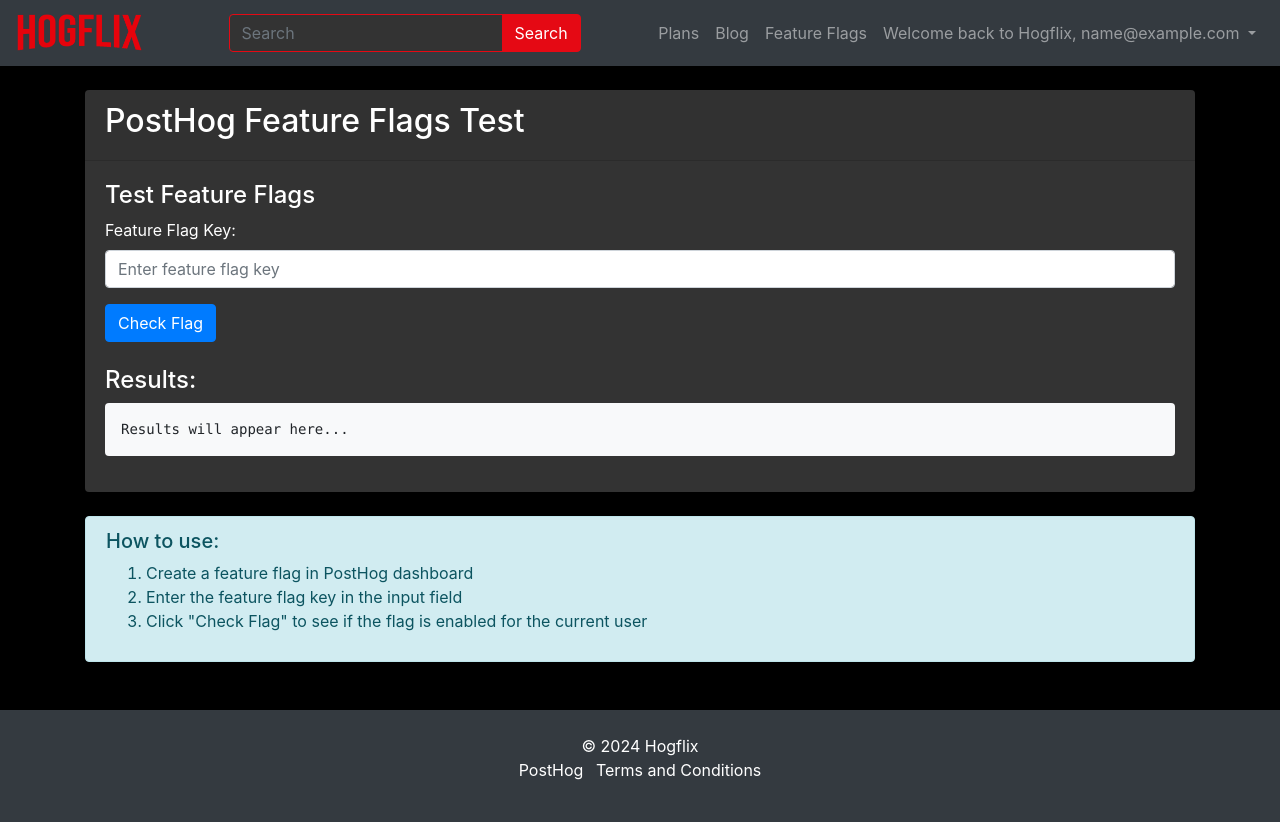
After one commit to kmt901/posthog-demo, a Flask app: page /feature-flags in a window 1280 px wide. The commit adds this page. Run offline with Flask 3, Linux system fonts and the light colour scheme; the visitor is signed in with stand-in values (Sample User, id 1); some libraries are stand-ins or nearby versions.

Commit message:
Changes to work on Fly.io

```diff
--- a/app.py
+++ b/app.py
@@ -226,5 +226,10 @@
 def toc():
     return render_template('toc.html')
 
+@app.route('/feature-flags')
+@login_required  # Optional: restrict to logged-in users only
+def feature_flags():
+    return render_template('feature_flags.html')
+
 if __name__ == '__main__':
-    app.run(debug=True)
+    app.run(debug=True, host=app.config['APP_HOST'], port=app.config['APP_PORT'])
--- a/config.py
+++ b/config.py
@@ -11,6 +11,8 @@
     WTF_CSRF_ENABLED = True
     PH_PROJECT_KEY = os.getenv('PH_PROJECT_KEY', '')
     PH_HOST = os.getenv('PH_HOST', 'https://us.i.posthog.com')
+    APP_HOST = os.getenv('APP_HOST', 'http://localhost')
+    APP_PORT = os.getenv('APP_PORT', 5000)
 
 class DevelopmentConfig(Config):
     DEBUG = True
--- a/templates/base.html
+++ b/templates/base.html
@@ -52,6 +52,9 @@
                 </li>
                 <li class="nav-item">
                     <a class="nav-link" href="{{ url_for('blog') }}">Blog</a>
+                </li>
+                <li class="nav-item">
+                    <a class="nav-link" href="{{ url_for('feature_flags') }}">Feature Flags</a>
                 </li>
                 <li class="nav-item dropdown">
                     <a class="nav-link dropdown-toggle" href="#" id="userDropdown" role="button" data-toggle="dropdown" aria-haspopup="true" aria-expanded="false">
--- /dev/null
+++ b/templates/feature_flags.html
@@ -0,0 +1,64 @@
+{% extends "base.html" %}
+
+{% block title %}Feature Flags Test{% endblock %}
+
+{% block content %}
+<div class="card">
+    <div class="card-header">
+        <h2>PostHog Feature Flags Test</h2>
+    </div>
+    <div class="card-body">
+        <div class="mb-4">
+            <h4>Test Feature Flags</h4>
+            <div class="form-group">
+                <label for="flagKey">Feature Flag Key:</label>
+                <input type="text" class="form-control" id="flagKey" placeholder="Enter feature flag key">
+            </div>
+            <button class="btn btn-primary" onclick="checkFeatureFlag()">Check Flag</button>
+        </div>
+
+        <div class="mt-4">
+            <h4>Results:</h4>
+            <pre id="flagResult" class="bg-light p-3 rounded">Results will appear here...</pre>
+        </div>
+    </div>
+</div>
+
+<div class="mt-4">
+    <div class="alert alert-info">
+        <h5>How to use:</h5>
+        <ol>
+            <li>Create a feature flag in PostHog dashboard</li>
+            <li>Enter the feature flag key in the input field</li>
+            <li>Click "Check Flag" to see if the flag is enabled for the current user</li>
+        </ol>
+    </div>
+</div>
+{% endblock %}
+
+{% block scripts %}
+<script>
+function checkFeatureFlag() {
+    const flagKey = document.getElementById('flagKey').value;
+    if (!flagKey) {
+        document.getElementById('flagResult').textContent = 'Please enter a feature flag key';
+        return;
+    }
+
+    const isEnabled = posthog.isFeatureEnabled(flagKey);
+    const result = {
+        flagKey: flagKey,
+        isEnabled: isEnabled,
+        timestamp: new Date().toISOString()
+    };
+
+    document.getElementById('flagResult').textContent = JSON.stringify(result, null, 2);
+
+    // Track the feature flag check
+    posthog.capture('feature_flag_checked', {
+        flag_key: flagKey,
+        result: isEnabled
+    });
+}
+</script>
+{% endblock %}
```
